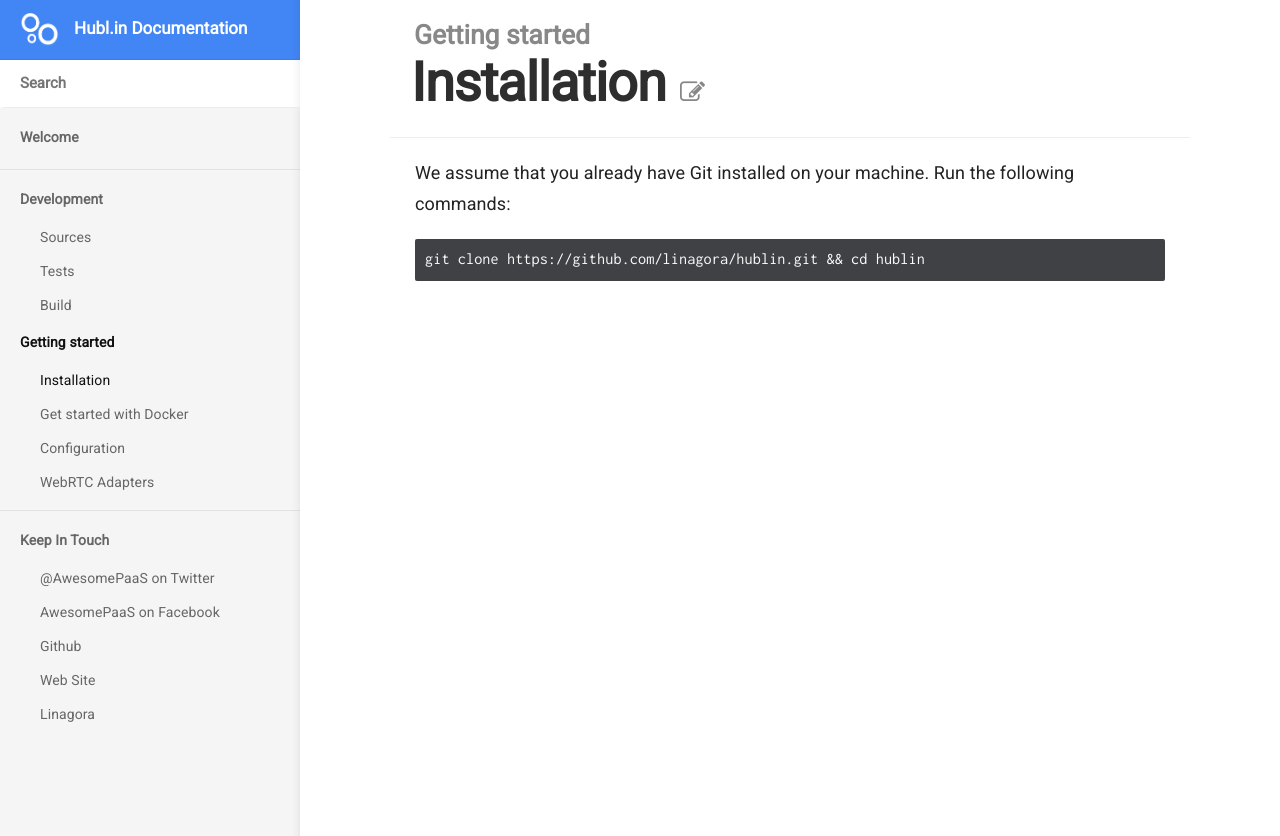
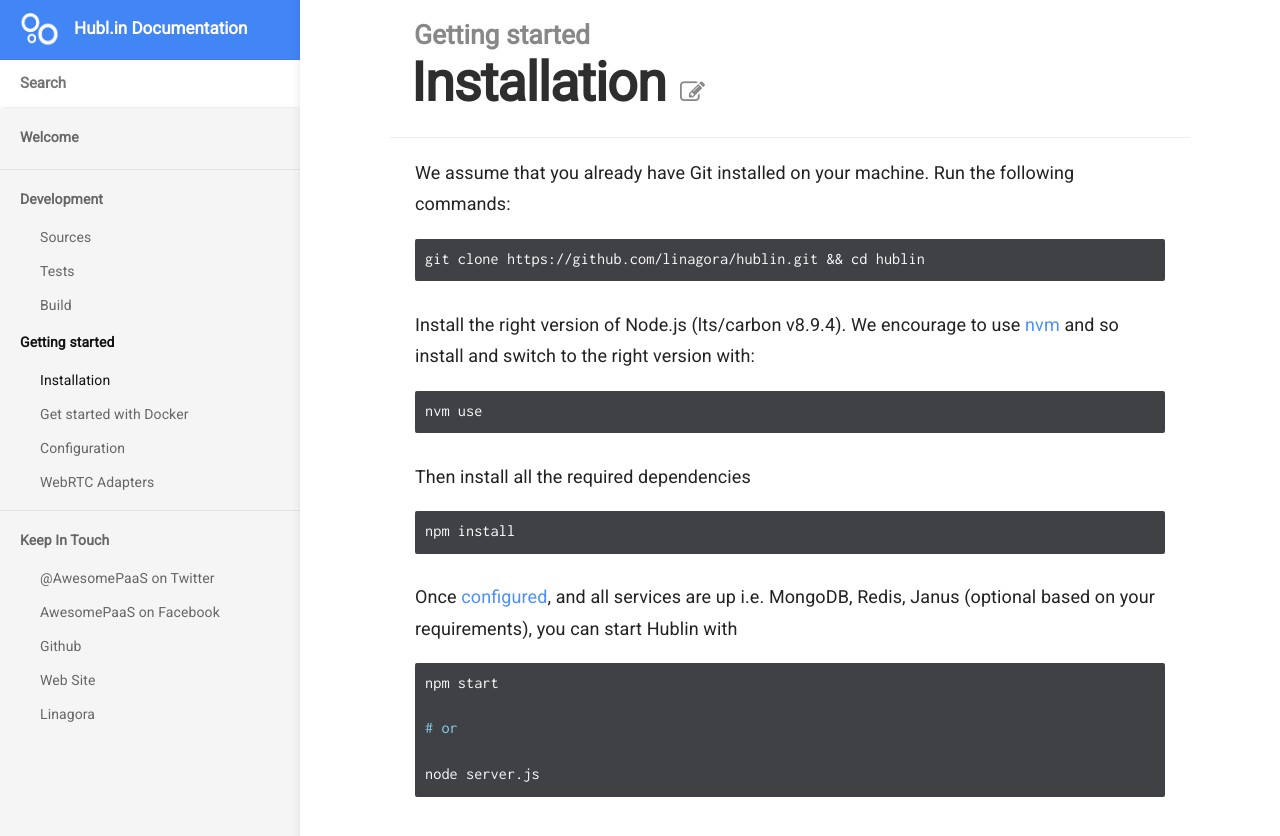
Before and after one commit to linagora/hublin-doc, a Jekyll site: the page built from _docs/getting-started/install.md, in a window 1280 px wide. Shown: the top 836 px of the page. Built offline with Jekyll 4.4.1, drawn with Linux system fonts in a browser that asks for light colours.

Commit message:
Add more details about installation even if not enough

````diff
--- a/_docs/getting-started/install.md
+++ b/_docs/getting-started/install.md
@@ -10,3 +10,25 @@ We assume that you already have Git installed on your machine. Run the following
 ```shell
 git clone https://github.com/linagora/hublin.git && cd hublin
 ```
+
+Install the right version of Node.js (lts/carbon v8.9.4). We encourage to use [nvm](https://github.com/creationix/nvm) and so install and switch to the right version with:
+
+``` sh
+nvm use
+```
+
+Then install all the required dependencies
+
+``` sh
+npm install
+```
+
+Once [configured](/getting-started/configuration), and all services are up i.e. MongoDB, Redis, Janus (optional based on your requirements), you can start Hublin with
+
+``` sh
+npm start
+
+# or
+
+node server.js
+```
````
